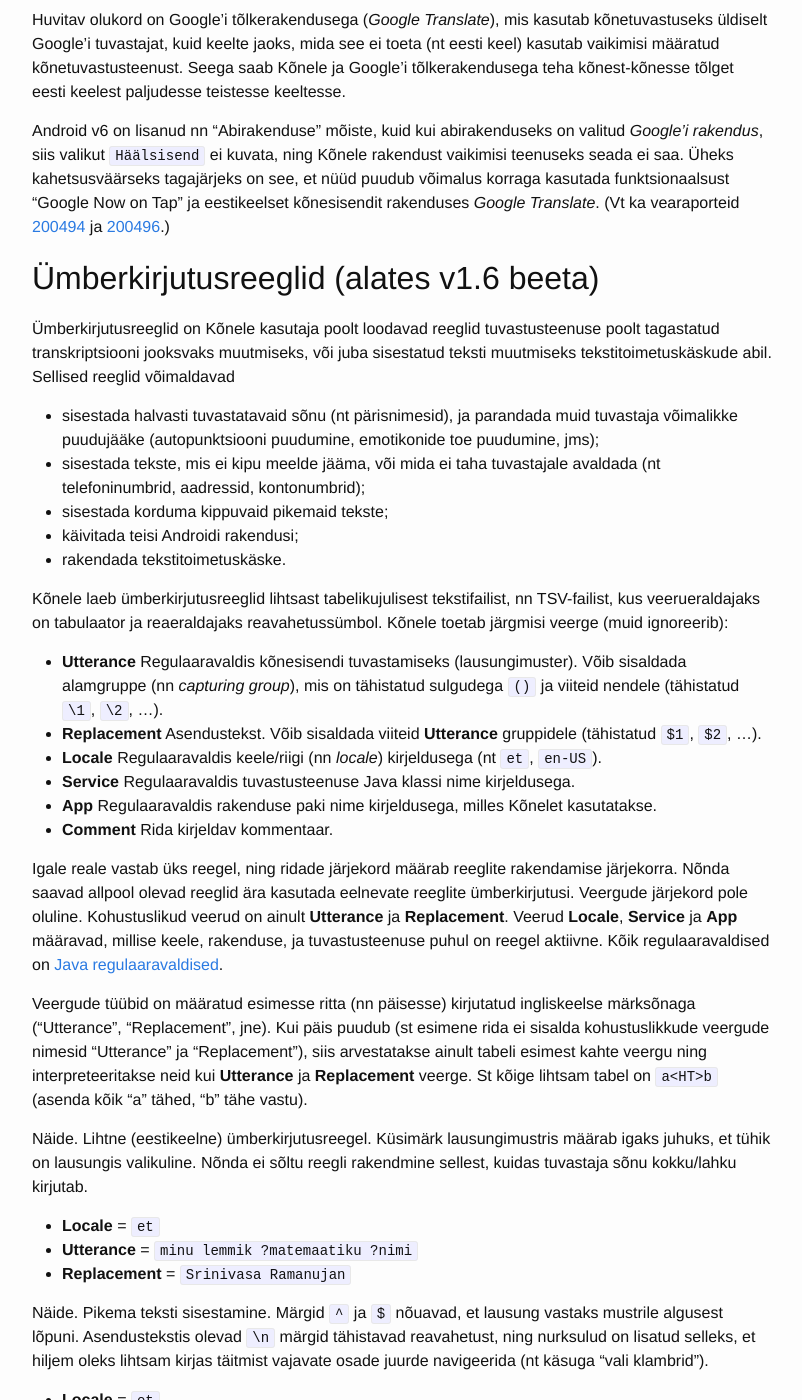
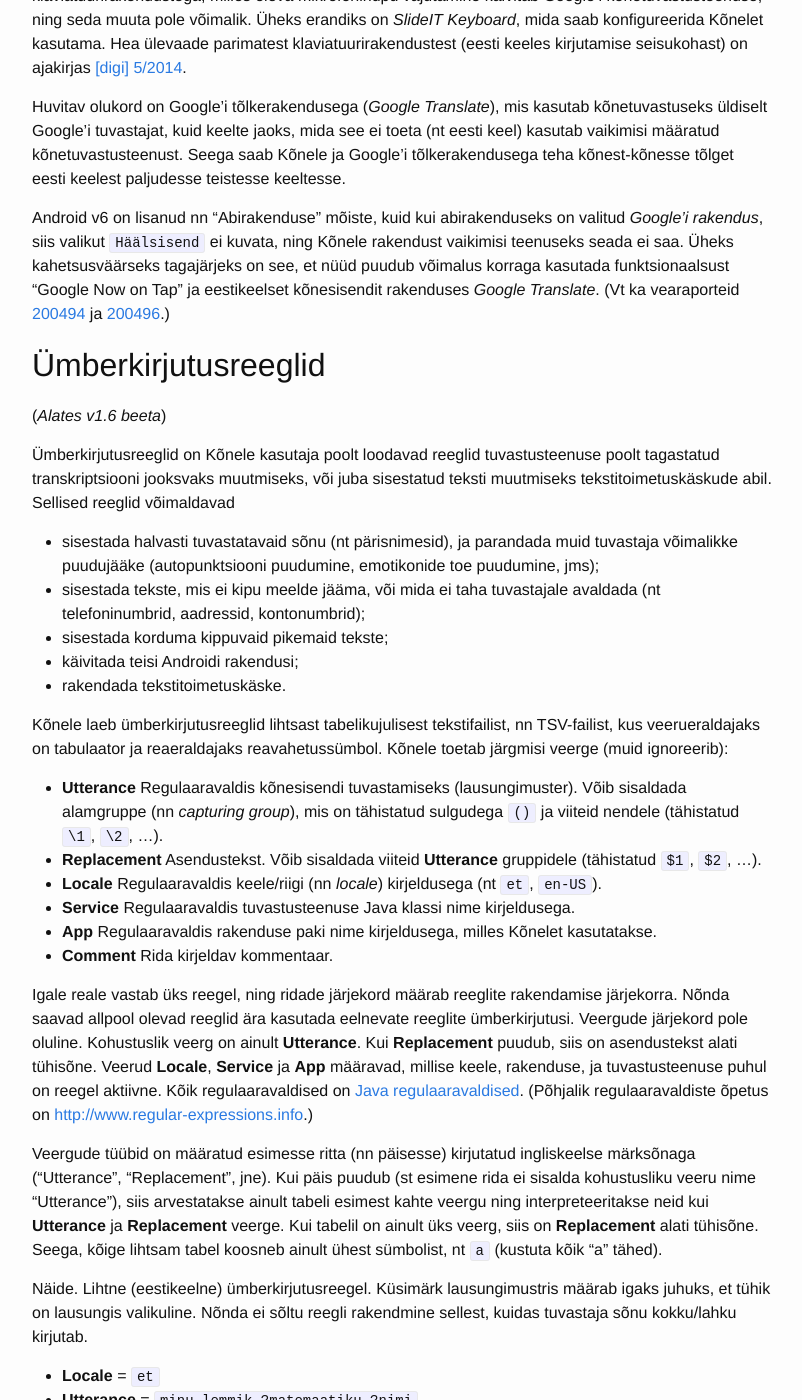
Before and after one commit to Kaljurand/K6nele, a Jekyll site: the page built from docs/et/user_guide.md, in a window 1280 px wide and 1400 px high, scrolled down 9204 px. Shown: the whole window, without its empty margins (238-1040 px from the left). Built offline with Jekyll 4.4.1, drawn with Linux system fonts in a browser that asks for light colours; comment, search, counter and statistics services are not loaded; some of the changed text lies outside the part shown.

Commit message:
Update doc

```diff
--- a/docs/et/user_guide.md
+++ b/docs/et/user_guide.md
@@ -67,12 +67,12 @@
 Nupule vajutades teisendab Kõnele sisendkõne tekstiks ning edastab selle
 edasi seadme veebibrauserile.
 
-<img src="{{ site.baseurl }}/images/et/Screenshot_2015-09-23-09-01-50.png">
-<img src="{{ site.baseurl }}/images/et/Screenshot_2015-09-23-09-01-59.png">
-<img src="{{ site.baseurl }}/images/et/Screenshot_2015-09-23-09-02-10.png">
-<img src="{{ site.baseurl }}/images/et/Screenshot_2015-09-23-09-02-27.png">
-<img src="{{ site.baseurl }}/images/et/Screenshot_2015-09-23-09-02-35.png">
-<img src="{{ site.baseurl }}/images/et/Screenshot_2015-09-23-09-02-48.png">
+<img title="Ekraanipilt: käivitusikoon" src="{{ site.baseurl }}/images/et/Screenshot_2015-09-23-09-01-50.png">
+<img title="Ekraanipilt: mikrofoninupuga paneel" src="{{ site.baseurl }}/images/et/Screenshot_2015-09-23-09-01-59.png">
+<img title="Ekraanipilt: lindistamine" src="{{ site.baseurl }}/images/et/Screenshot_2015-09-23-09-02-10.png">
+<img title="Ekraanipilt: transkribeerimine" src="{{ site.baseurl }}/images/et/Screenshot_2015-09-23-09-02-27.png">
+<img title="Ekraanipilt: valik tuvastustulemusi" src="{{ site.baseurl }}/images/et/Screenshot_2015-09-23-09-02-35.png">
+<img title="Ekraanipilt: tuvastustulemus veebiotsinguna" src="{{ site.baseurl }}/images/et/Screenshot_2015-09-23-09-02-48.png">
 
 Ümberkirjutusreeglid (alates v1.6 beeta) võimaldavad tuvastustulemust muuta ning avada see muus rakenduses kui veebibrauser. Näiteks lisab järgmine reegel transkriptsioonile sõne `, Estonia` ning avab tulemuse [kaardirakenduses](https://developer.android.com/guide/components/intents-common.html#Maps).
 
@@ -97,8 +97,8 @@
 Mõned nendest seadetest puudutavad ainult Kõnele enda kasutajaliidest ning
 seega ei rakendu juhul kui Kõnelet kasutatakse läbi teise rakenduse.
 
-<img src="{{ site.baseurl }}/images/et/Screenshot_2015-09-24-20-02-23.png">
-<img src="{{ site.baseurl }}/images/et/Screenshot_2015-09-24-20-02-53.png">
+<img title="Ekraanipilt: seadistamine 1" src="{{ site.baseurl }}/images/et/Screenshot_2015-09-24-20-02-23.png">
+<img title="Ekraanipilt: seadistamine 2" src="{{ site.baseurl }}/images/et/Screenshot_2015-09-24-20-02-53.png">
 
 Samuti on võimalik vaadata, läbi milliste rakenduste on kõnetuvastust kasutatud ning
 omistada erinevatele rakendustele erinevaid grammatikaid (vt allpool).
@@ -126,7 +126,9 @@
 
 Otsingupaneeli jaoks välja valitud keeled/teenused on saadaval ka otselinkidena (_app shortcuts_), alates Android v7.1. Otselingid avanevad kui näppu pikemalt Kõnele käivitusikoonil hoida, samuti võib otselingi teha ikooniks. Otselingil klikkides alustab Kõnele koheselt tuvastamist väljavalitud keeles/teenuses.
 
-<img src="{{ site.baseurl }}/images/et/Screenshot_20161227-115800.png">
+<img title="Ekraanipilt: otselingid" src="{{ site.baseurl }}/images/et/Screenshot_20161227-115800.png">
+
+Otselink on lihtne näide, kuidas käivitada Kõnele otsingupaneel sisendparameetritega, mille väärtused erinevad nendest, mis seadetes kirjas. Kõnele toetab palju erinevaid sisendparameeterid (nn EXTRA), mis võimaldavad teistel rakendustel (nt [Tasker](https://tasker.dinglisch.net/)) Kõnelega otse suhelda. Vt täpsemalt [Developer's Guide]({{ site.baseurl }}/docs/en/developer_guide.html).
 
 Lisaks Kõnele oma seadetele, on Kõnelet võimalik konfigureerida kolmes Androidi süsteemses
 menüüs:
@@ -145,18 +147,18 @@
 tähtede ja numbritega klahvist on Kõnele klaviatuuril ainult üks nupp, mis
 võimaldab kõnesisendit.
 
-<img src="{{ site.baseurl }}/images/et/Screenshot_2015-06-14-00-15-41.png">
-<img src="{{ site.baseurl }}/images/et/Screenshot_2015-06-14-00-23-30.png">
+<img title="Ekraanipilt: klaviatuur ja otsingurida" src="{{ site.baseurl }}/images/et/Screenshot_2015-06-14-00-15-41.png">
+<img title="Ekraanipilt: klaviatuur ja märkmerakendus" src="{{ site.baseurl }}/images/et/Screenshot_2015-06-14-00-23-30.png">
 
 Kõnele klaviatuuri kasutamiseks tuleb see ennem sisse lülitada Androidi süsteemses menüüs
 `Seaded -> Keeled ja sisestamine -> Klaviatuur ja sisestusmeetodid`, valides
 seal Kõnele, ning muutes selle "praeguseks klaviatuuriks".
 
-<img src="{{ site.baseurl }}/images/et/Screenshot_2014-12-23-19-32-57.png">
-<img src="{{ site.baseurl }}/images/et/Screenshot_2014-12-23-19-33-10.png">
-<img src="{{ site.baseurl }}/images/et/Screenshot_2014-12-23-19-33-51.png">
-<img src="{{ site.baseurl }}/images/et/Screenshot_2014-12-23-19-34-00.png">
-<img src="{{ site.baseurl }}/images/et/Screenshot_2014-12-23-19-34-24.png">
+<img title="Ekraanipilt: Androidi sisestusmeetodite seadistamine" src="{{ site.baseurl }}/images/et/Screenshot_2014-12-23-19-32-57.png">
+<img title="Ekraanipilt: Androidi vaikeklaviatuuri muutmine" src="{{ site.baseurl }}/images/et/Screenshot_2014-12-23-19-33-10.png">
+<img title="Ekraanipilt: nimekiri sisselülitatud klaviatuuridest" src="{{ site.baseurl }}/images/et/Screenshot_2014-12-23-19-33-51.png">
+<img title="Ekraanipilt: klaviatuuri sisselülitamine" src="{{ site.baseurl }}/images/et/Screenshot_2014-12-23-19-34-00.png">
+<img title="Ekraanipilt: Kõnele on määratud vaikeklaviatuuriks" src="{{ site.baseurl }}/images/et/Screenshot_2014-12-23-19-34-24.png">
 
 Lisaks nupule, mis käivitab/lõpetab/katkestab kõnetuvastuse, toetab Kõnele
 klaviatuur järgmisi operatsioone:
@@ -185,7 +187,7 @@
 Selles rotatsioonis võib osaleda ka rohkem klaviatuure,
 kui nad samamoodi vastavat Androidi klaviatuurivahetusliidest toetavad.
 
-<img src="{{ site.baseurl }}/images/et/Screenshot_2015-05-11-21-44-34.png">&harr;<img src="{{ site.baseurl }}/images/et/Screenshot_2015-06-14-01-46-37.png">
+<img title="Ekraanipilt: traditsiooniline klaviatuur katab pool märkmerakendusest" src="{{ site.baseurl }}/images/et/Screenshot_2015-05-11-21-44-34.png">&harr;<img title="Ekraanipilt: Kõnele katab ainult veerandi märkmerakendusest" src="{{ site.baseurl }}/images/et/Screenshot_2015-06-14-01-46-37.png">
 
 
 ## Kõnele kutsumine teistest rakendustest (koos kasutajaliidesega)
@@ -201,9 +203,9 @@
 siis palub Android kõigepealt valida, millist neist kasutada. Valitud teenuse võib
 määrata ka vaikimisi valikuks (`ALATI`).
 
-<img src="{{ site.baseurl }}/images/et/Screenshot_2015-09-27-14-39-17.png">
-<img src="{{ site.baseurl }}/images/et/Screenshot_2015-09-27-14-39-32.png">
-<img src="{{ site.baseurl }}/images/et/Screenshot_2015-09-27-14-39-45.png">
+<img title="Ekraanipilt: mikrofoninupuga märkmerakendus" src="{{ site.baseurl }}/images/et/Screenshot_2015-09-27-14-39-17.png">
+<img title="Ekraanipilt: tuvastusteenust pakkuvate rakenduste valik" src="{{ site.baseurl }}/images/et/Screenshot_2015-09-27-14-39-32.png">
+<img title="Ekraanipilt: Kõnele otsingupaneel märkmerakendusele tuvastusteenuse pakkujana" src="{{ site.baseurl }}/images/et/Screenshot_2015-09-27-14-39-45.png">
 
 Juhul kui valikuvõimalust ei tekkinud, st valikudialoogiakent ei kuvatud
 ning kohe käivitus nt _Google'i rakendus_, siis järelikult oli see
@@ -225,7 +227,7 @@
 Android v6-7: `Seaded -> Rakendused -> Rakenduste seadistamine (hammasrattaikoon) -> Vaikerakendused -> Abirakendus ja häälsisend -> Häälsisend`; Kõnele seadetes on ka otsetee `Kõik kõnetuvastusteenused`.)
 
 
-<img src="{{ site.baseurl }}/images/et/Screenshot_2014-12-23-21-16-00.png">
+<img title="Ekraanipilt: nimekiri paigaldatud tuvastusteenustest" src="{{ site.baseurl }}/images/et/Screenshot_2014-12-23-21-16-00.png">
 
 Ühe Kõnele teenustest võib seada vaikimisi teenuseks. See ei garanteeri küll kahjuks, et kõik rakendused
 hakkavad nüüd kõnetuvastuseks Kõnelet kasutama, sest paljud neist ignoreerivad kasutajamääratud
@@ -245,7 +247,9 @@
 (Vt ka vearaporteid [200494](https://code.google.com/p/android/issues/detail?id=200494)
 ja [200496](https://code.google.com/p/android/issues/detail?id=200496).)
 
-## Ümberkirjutusreeglid (alates v1.6 beeta)
+## Ümberkirjutusreeglid
+
+(_Alates v1.6 beeta_)
 
 Ümberkirjutusreeglid on Kõnele kasutaja poolt loodavad reeglid tuvastusteenuse poolt tagastatud transkriptsiooni jooksvaks muutmiseks, või juba sisestatud teksti muutmiseks tekstitoimetuskäskude abil. Sellised reeglid võimaldavad
 
@@ -265,9 +269,9 @@
 - __Comment__ Rida kirjeldav kommentaar.
 
 Igale reale vastab üks reegel, ning ridade järjekord määrab reeglite rakendamise järjekorra. Nõnda saavad allpool olevad reeglid ära kasutada eelnevate reeglite ümberkirjutusi.
-Veergude järjekord pole oluline. Kohustuslikud veerud on ainult __Utterance__ ja __Replacement__. Veerud __Locale__, __Service__ ja __App__ määravad, millise keele, rakenduse, ja tuvastusteenuse puhul on reegel aktiivne. Kõik regulaaravaldised on [Java regulaaravaldised](https://docs.oracle.com/javase/tutorial/essential/regex/).
+Veergude järjekord pole oluline. Kohustuslik veerg on ainult __Utterance__. Kui __Replacement__ puudub, siis on asendustekst alati tühisõne. Veerud __Locale__, __Service__ ja __App__ määravad, millise keele, rakenduse, ja tuvastusteenuse puhul on reegel aktiivne. Kõik regulaaravaldised on [Java regulaaravaldised](https://docs.oracle.com/javase/tutorial/essential/regex/). (Põhjalik regulaaravaldiste õpetus on <http://www.regular-expressions.info>.)
 
-Veergude tüübid on määratud esimesse ritta (nn päisesse) kirjutatud ingliskeelse märksõnaga ("Utterance", "Replacement", jne). Kui päis puudub (st esimene rida ei sisalda kohustuslikkude veergude nimesid "Utterance" ja "Replacement"), siis arvestatakse ainult tabeli esimest kahte veergu ning interpreteeritakse neid kui __Utterance__ ja __Replacement__ veerge. St kõige lihtsam tabel on ``a<HT>b`` (asenda kõik "a" tähed, "b" tähe vastu).
+Veergude tüübid on määratud esimesse ritta (nn päisesse) kirjutatud ingliskeelse märksõnaga ("Utterance", "Replacement", jne). Kui päis puudub (st esimene rida ei sisalda kohustusliku veeru nime "Utterance"), siis arvestatakse ainult tabeli esimest kahte veergu ning interpreteeritakse neid kui __Utterance__ ja __Replacement__ veerge. Kui tabelil on ainult üks veerg, siis on __Replacement__ alati tühisõne. Seega, kõige lihtsam tabel koosneb ainult ühest sümbolist, nt ``a`` (kustuta kõik "a" tähed).
 
 Näide. Lihtne (eestikeelne) ümberkirjutusreegel. Küsimärk lausungimustris määrab igaks juhuks, et tühik on lausungis valikuline. Nõnda ei sõltu reegli rakendmine sellest, kuidas tuvastaja sõnu kokku/lahku kirjutab.
 
@@ -310,7 +314,7 @@
 
 ### Tekstitoimetuskäsud
 
-(Eksperimentaalne)
+(_Eksperimentaalne_)
 
 Tekstitoimetuskäsud on eeldefineeritud käsud, mida saab kasutada koos Kõnele klaviatuuriga.
 Need võimaldavad toimetada juba olemasolevat teksti käed vabalt (st ainult kõne abil), nt kursori liigutamist teksti sees ja väljade vahel (nt `selectReBefore`, `goToNextField`), sõnade/lausete valimist ja asendamist (nt `select`, `selectReAfter`, `delete`, `replace`), operatsioone valikuga (nt `replaceSel`, `saveClip`), lõika/kleebi/kopeeri operatsioone, [Androidi IME käske](https://developer.android.com/reference/android/view/inputmethod/EditorInfo.html) (nt `imeActionSend`). Enamikku käskudest on võimalik tagasi võtta (`undo`), mitu korda rakendada (`apply`), ja isegi kombineerida (`combine`). Igal käsul on 0 kuni 2 argumenti. Argumendid võivad sisaldada tavalisi sümboleid, viiteid __Utterance__ gruppidele (`$1`, `$2`, ...) ning viidet parasjagu aktiivse valiku sisule (`{}`). Kursoriliigutamiskäskude puhul, mille argumendiks on regulaaravaldis (`..Re..`), määrab selle esimene alamgrupp kursori uue asukoha.
@@ -354,11 +358,11 @@
 - Kõnele menüüvalik "Ümberkirjutusreeglid" avab nimekirja olemasolevatest reeglistikest. Seal on Lisa-nupp, mis avab failibrauseri, mille abil tuleb soovitava faili juurde navigeerida ning sellele klikkida.
 - Tabelarvutusrakenduses on failijagamislink, millele klikkides avaneb võimalus faili TSV-kujule teisendamiseks ning tulemuse jagamiseks Kõnelega. Järgnevad ekraanipildid näitavad faili jagamist rakenduses Google'i Arvutustabelid, menüüde "Jagamine ja eksportimine" ja "Saada koopia" abil.
 
-<img src="{{ site.baseurl }}/images/et/Screenshot_20160925-202955.png">
-<img src="{{ site.baseurl }}/images/et/Screenshot_20160925-203014.png">
-<img src="{{ site.baseurl }}/images/et/Screenshot_20160925-203027.png">
-<img src="{{ site.baseurl }}/images/et/Screenshot_20160925-203041.png">
-<img src="{{ site.baseurl }}/images/et/Screenshot_20160925-203153.png">
+<img title="Ekraanipilt: ümberkirjutusreeglid tabelarvutusrakenduses" src="{{ site.baseurl }}/images/et/Screenshot_20160925-202955.png">
+<img title="Ekraanipilt: ümberkirjutusreeglite jagamine 1" src="{{ site.baseurl }}/images/et/Screenshot_20160925-203014.png">
+<img title="Ekraanipilt: ümberkirjutusreeglite jagamine 2" src="{{ site.baseurl }}/images/et/Screenshot_20160925-203027.png">
+<img title="Ekraanipilt: ümberkirjutusreeglite teisendamine TSV-formaati" src="{{ site.baseurl }}/images/et/Screenshot_20160925-203041.png">
+<img title="Ekraanipilt: imporditud ümberkirjutusreeglite nimekiri" src="{{ site.baseurl }}/images/et/Screenshot_20160925-203153.png">
 
 ### Näited
 
@@ -367,6 +371,7 @@
 - [[TSV]({{ site.baseurl }}/rewrites/tsv/k6_skill_translate.tsv), [Sheets](https://docs.google.com/spreadsheets/d/1ndVmgLCG1wZ0cedfaAhL_kzw9aoqyP5jnsp1I-qFHwQ/edit?usp=sharing)] Mitut sisendkeelt toetav reeglistik tõlkerakenduse avamiseks koos etteantud keelepaari ja tõlgitava fraasiga. Sisendkeele määrab __Locale__-veerg, väljundkeele ning tõlgitava fraasi määrab lausung.
 - [[Sheets](https://docs.google.com/spreadsheets/d/1a_waZskhCxM0NGy6T0_cIAzWd7rHocg0kBvFAIJ6M2s/edit?usp=sharing)] Dialoogisüsteem e-kirja saatmiseks, mis näitab, kuidas "programmeerida" ümberkirjutusreeglite abil lihtne dialoogisüsteem.
 - [[Sheets](https://docs.google.com/spreadsheets/d/1x8FkaMoJ4_gJbg6w1vhir0gkWmqHuXDiB7otNr56Yb4/edit?usp=sharing)] Kõnekäsud Philips Hue valgustite kontrollimiseks näitab, kuidas teha Kõnele abil HTTP-päringuid.
+- [[Sheets](https://docs.google.com/spreadsheets/d/1ViO4swIovvuRJC-kiPaQOIdAkuwHCbQvTQlNUwaAoJQ/edit?usp=sharing)] Mitmekeelne süsteem sisendkõne kordamiseks Androidi kõnesüntesaatoriga (nt häälduse harjutamiseks). (Kui eesti keele süntesaatorit pole installeeritud, siis kasutatakse soome või hispaania keele oma.)
 
 Olgugi, et ümberkirjutusreeglite abil saab luua lihtsamaid dialoogisüsteeme, on reaalsete süsteemide (allpool "robot") loomisel mõtekam kasutada siiski võimsamaid vahendeid loomuliku keele töötluseks ning suhtluseks teiste seadmetega. Sellisel juhul oleks Kõnele lihtsalt transkriptsiooniteenuse pakkuja, st robot ei peaks oskama ise kõne tuvastada.
 
@@ -410,7 +415,7 @@
 
 ## Grammatikapõhine kõnetuvastus
 
-(Eeldab grammatikatoega teenuse kasutamist)
+(_Eeldab grammatikatoega teenuse kasutamist_)
 
 Kõnele võimaldab igale Androidi rakendustele, mis on Kõnele vähemalt ühe korra välja kutsunud
 omistada tõlkegrammatika.  Grammatika omistamisel rakendusele on sisuliselt kaks funktsiooni:
@@ -439,18 +444,18 @@
 ("kaksteist tuhat kolmsada nelikümmend viis norra krooni eurodes") jooksvalt _Google Now_-le
 arusaadavale kujule ("convert 12345 NOK to EUR") teisendatakse.
 
-<img src="{{ site.baseurl }}/images/et/Screenshot_2015-09-24-20-47-02.png">
-<img src="{{ site.baseurl }}/images/et/Screenshot_2015-09-24-20-47-32.png">
-<img src="{{ site.baseurl }}/images/et/Screenshot_2015-09-24-20-47-59.png">
+<img title="Ekraanipilt: dikteerimine otsingureal" src="{{ site.baseurl }}/images/et/Screenshot_2015-09-24-20-47-02.png">
+<img title="Ekraanipilt: transkriptsioon on teisendatud formaalseks avaldiseks" src="{{ site.baseurl }}/images/et/Screenshot_2015-09-24-20-47-32.png">
+<img title="Ekraanipilt: avaldisele vastav Google'i otsingutulemus" src="{{ site.baseurl }}/images/et/Screenshot_2015-09-24-20-47-59.png">
 
 Selleks, et see nii töötaks peab kõneklaviatuuril olema sisse lülitatud "eesti keel/grammatikatoega".
 Samuti, peab _Google Now_ rakendusele ("com.google.android.googlequicksearchbox")
 omistama _Action_-grammatika. (Seda omistust kasutab ainult grammatikatoega teenus,
 muude teenuste puhul seda ignoreeritakse.)
 
-<img src="{{ site.baseurl }}/images/et/Screenshot_2015-09-24-20-49-21.png">
-<img src="{{ site.baseurl }}/images/et/Screenshot_2015-06-13-22-04-18.png">
-<img src="{{ site.baseurl }}/images/et/Screenshot_2015-06-13-21-49-06.png">
+<img title="Ekraanipilt: Kõnele seaded" src="{{ site.baseurl }}/images/et/Screenshot_2015-09-24-20-49-21.png">
+<img title="Ekraanipilt: Kõnele teenuste ja keelte valik" src="{{ site.baseurl }}/images/et/Screenshot_2015-06-13-22-04-18.png">
+<img title="Ekraanipilt: nimekiri rakendustest ja nendele vastavatest grammatikatest" src="{{ site.baseurl }}/images/et/Screenshot_2015-06-13-21-49-06.png">
 
 Olemasolevate grammatikate kohta on võimalik lugeda aadressil <http://kaljurand.github.io/Grammars/>
 ning nende registreerimine ja kasutamine grammatikatoega serveris on kirjeldatud lehel
```
Also changed, not shown: about.md (+3 -1 lines).
